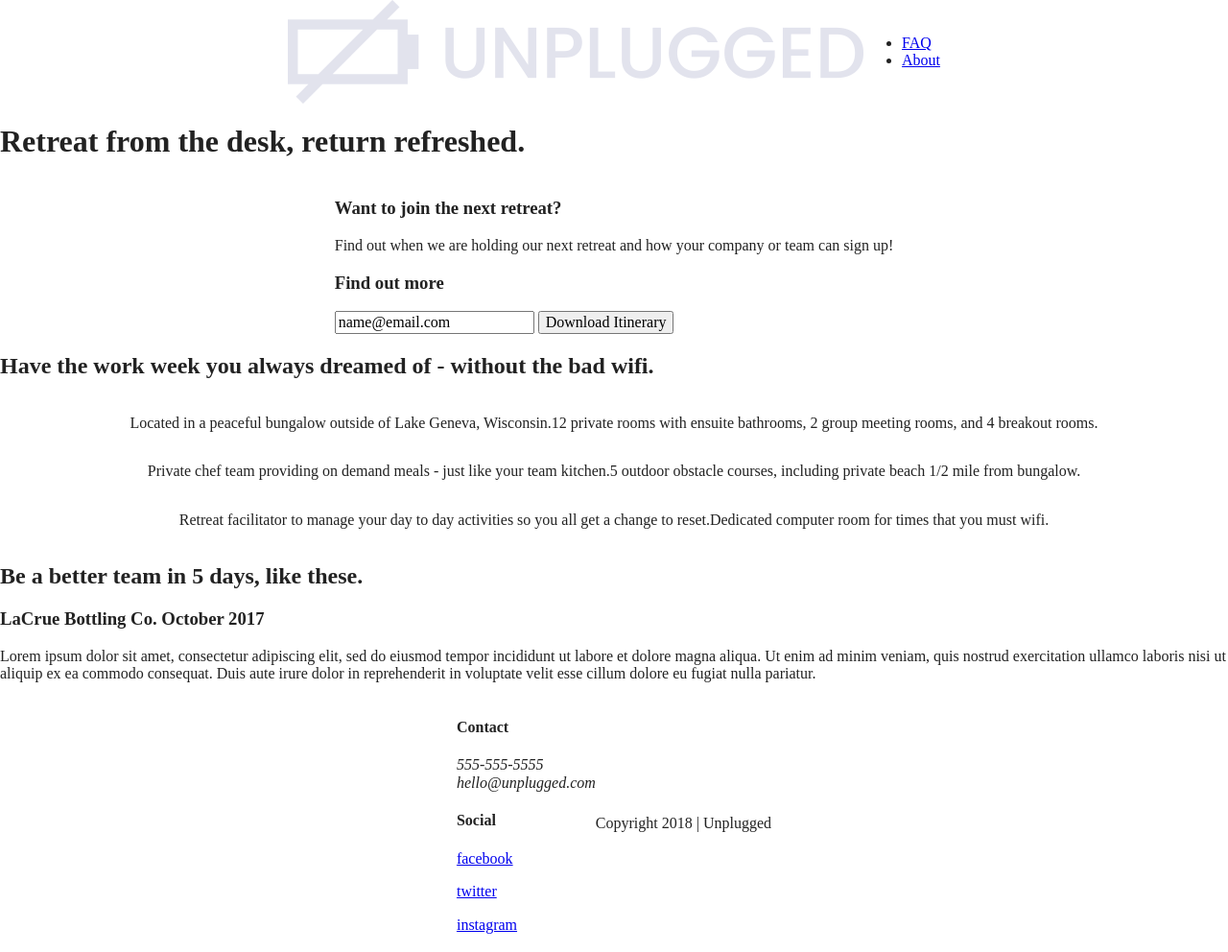
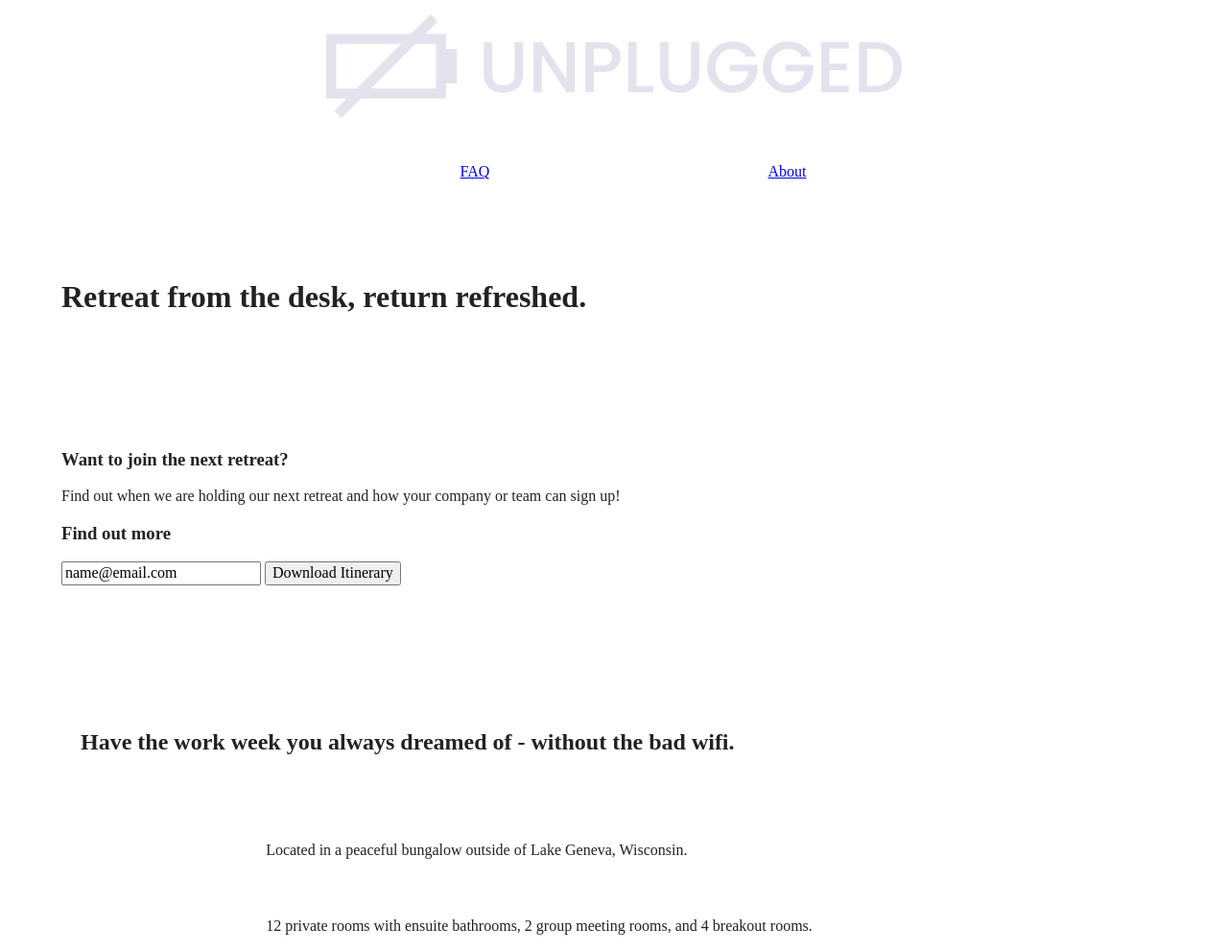
Before and after one commit to JenFallon/unplugged, a website built with Parcel: page index.html in a window 1280 px wide. Shown: the top 992 px of the page at 96% size. Built offline with nearby package versions, Linux system fonts and the light colour scheme.

Commit message:
added width, margins and padding to main css for all pages

```diff
--- a/css/main.css
+++ b/css/main.css
@@ -83,10 +83,16 @@ textarea {
   resize: vertical;
 }
 
+
+
 /* ==========================================================================
    Author's custom styles
    ========================================================================== */
 
+   .content-wrapper {
+     width: 90%;
+     margin: 50px 0;
+   }
    /*-------------- Base Header - Footer styles --------------*/
 
    header,
@@ -97,10 +103,8 @@ textarea {
       flex-flow: row wrap;
    }
 
-   /* Header Styles */
-
    header {
-
+     padding: 15px 0;
    }
 
    header .content-wrapper {
@@ -108,54 +112,76 @@ textarea {
       justify-content: center;
       align-items: center;
       flex-flow: row wrap;
-
-   }
-
-   header figure {
-
+      margin: 0;
    }
 
    .header-divider {
-
+     width: 100%;
+     height: 1px;
+     margin: 10px 0 20px 0;
    }
 
    header nav {
       display:flex;
+      justify-content: space-around;
+      align-items: center;
+      flex-flow: row wrap;
+      width: 60%;
+   }
+
+   header nav ul {
+     display: flex;
+     justify-content: space-around;
+     list-style: none;
+     width: 100%;
+   }
+
+   footer {
+     flex-direction: column;
+   }
+
+   footer p {
+     margin: 0;
+  }
+
+  footer .content-wrapper {
+    width: 55%;
+    margin: 50px 0;
+  }
+
+   footer .social-icons {
+     display: flex;
+     justify-content: space-around;
+     align-items: center;
+   }
+
+   footer .social-icons  p {
+     display: flex;
      justify-content: center;
      align-items: center;
+   }
+
+   footer .copyright {
+     margin: 20px 0;
+   }
+
+  footer .contact {
+    margin-bottom: 50px;
+  }
+
+   /*-------------- Mobile Styles - Homepage --------------*/
+
+  /* Hero Area */
+
+   .hero-area {
+     display: flex;
+     justify-content: center;
      flex-flow: row wrap;
 
    }
 
-   /*-------------- Mobile Styles - Homepage --------------*/
-
-  /* Main */
-
-   .hero-area {
-
-   }
-
-   .hero-image {
-
-  }
-
-   main .content-wrapper {
-
-   }
-
-   .form-description {
-
-   }
-
-   .form {
-
-   }
-
-   main h1 {
-
-   }
-
-   main h2{
+   main h2 {
+     margin: 50px 20px;
 
    }
 
@@ -166,6 +192,7 @@ textarea {
    main p {
 
   }
+  /* Aside */
 
    aside {
       display:flex;
@@ -175,41 +202,53 @@ textarea {
 
    }
 
+  /* Features */
+
    .features {
+      display:flex;
+      justify-content: center;
+      flex-flow: row wrap;
+   }
+
+   .features h2 {
+     margin-bottom: 60px;
+   }
+
+   .features .features-items {
     display:flex;
     justify-content: center;
     align-items: center;
     flex-flow: row wrap;
    }
 
-   .features-items {
-      display:flex;
-      justify-content: center;
-      align-items: center;
-      flex-flow: row wrap;
+   .features article {
+    width: 63%;
+    margin: 30px 0;
    }
 
-    .features-item-description {
-
+   .features p {
+     margin: 0;
    }
 
-    .fontawesome-icon p {
-
-   }
-
-   .features-item-description p {
-
-   }
+   /* Reviews */
 
    .reviews {
     display:flex;
     justify-content: center;
-      align-items: center;
     flex-flow: row wrap;
    }
 
-   /* about page */
-    /*about page - main */
+   .reviews h2 {
+     margin-bottom: 40px;
+   }
+
+   .reviews h3 {
+     width: 55%;
+     margin: 20px 0;
+
+   }
+
+   /* ------ Mobile styles - About page -------- */
 
   .mission {
       display:flex;
@@ -259,11 +298,12 @@ textarea {
 
   }
 
-  .contact-content p{
+  .contact-content p {
+    margin: 0;
 
   }
 
-  /* FAQ page */
+  /* ------ Mobile Styles - FAQ page -------- */
 
   .faq {
     display:flex;
@@ -272,53 +312,24 @@ textarea {
     flex-flow: row wrap;
   }
 
+  .faq .content-wrapper {
+    display:flex;
+    justify-content: center;
+    align-items: center;
+    flex-flow: row wrap;
+  }
+
   .faq-content {
+    margin-bottom: 50px;
 
   }
 
-  .faq-content h4 {
+  .faq h2 {
+    margin-bottom: 40px;
 
   }
 
-  .faq-content p{
-
-  }
-
-
-
-   /* Footer */
-
-   footer {
-
-   }
-
-   .footer-content {
-
-   }
-
-   .contact {
-
-   }
-
-   footer h4 {
-
-   }
-
-   footer p {
-
-   }
-
-   .social {
-
-   }
-
-   .social-icons {
-
-   }
-
-   /* Copyright */
-
-   .copyright {
+  .faq-content p {
 
   }
 
```
Lines whose indentation alone changed are shown as unchanged.
